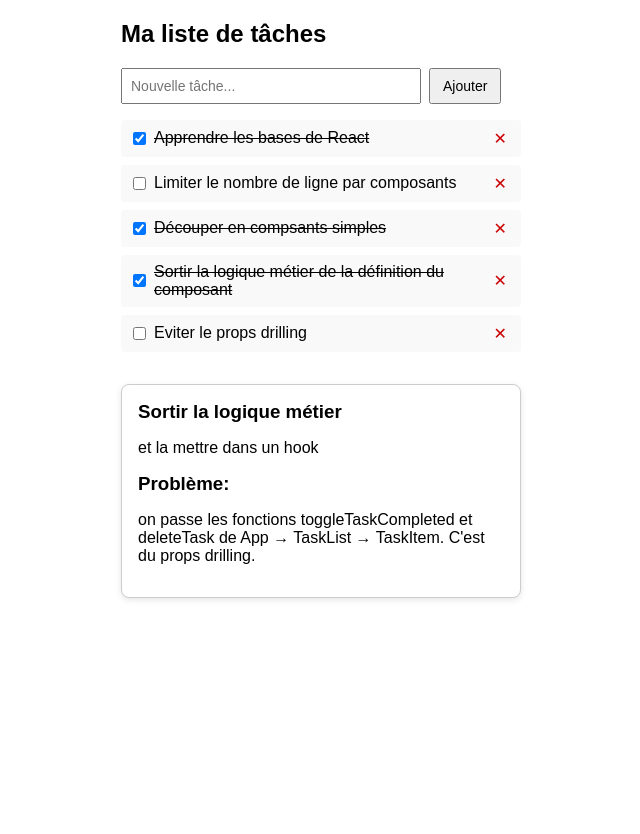
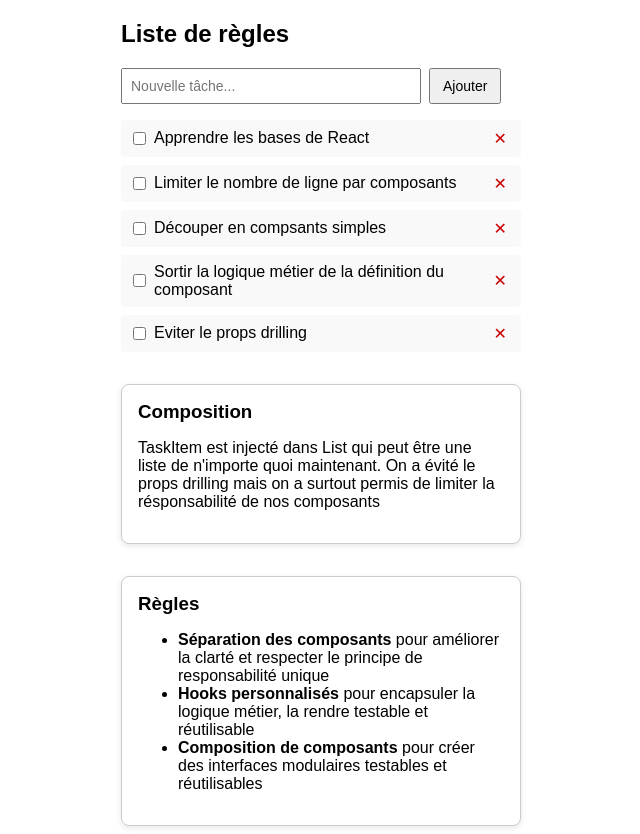
Before and after one commit to manudesir/TasklistExample, a React (Create React App) app: page / in a window 1280 px wide. Shown: the whole page, without its empty margins (319-959 px from the left). Before the commit the page ends 800 px from the top, so only its background shows below. Built offline with nearby package versions, Linux system fonts and the light colour scheme.

Commit message:
4. Tasklist with composition and Generic types

```diff
--- a/src/App.tsx
+++ b/src/App.tsx
@@ -1,5 +1,6 @@
+import List from "./List";
 import TaskInput from "./TaskInput";
-import TaskList from "./Tasklist";
+import TaskItem from "./TaskItem";
 import useTasks from "./useTasks";
 export type Task = {
   id: number;
@@ -9,11 +10,11 @@ export type Task = {
 const App: React.FC = () => {
   // On initialise le hook avec un tableau de départ
   const { tasks, addTask, toggleTaskCompleted, deleteTask } = useTasks([
-    { id: 1, title: "Apprendre les bases de React", completed: true },
+    { id: 1, title: "Apprendre les bases de React", completed: false },
     { id: 2, title: "Limiter le nombre de ligne par composants", completed: false },
-    { id: 3, title: "Découper en compsants simples", completed: true },
-    { id: 4, title: "Sortir la logique métier de la définition du composant", completed: true },
-    { id: 4, title: "Eviter le props drilling", completed: false },
+    { id: 3, title: "Découper en compsants simples", completed: false },
+    { id: 4, title: "Sortir la logique métier de la définition du composant", completed: false },
+    { id: 5, title: "Eviter le props drilling", completed: false },
   ]);
 
   return (
@@ -24,12 +25,19 @@ const App: React.FC = () => {
         fontFamily: "Arial, sans-serif",
       }}
     >
-      <h2>Ma liste de tâches</h2>
+      <h2>Liste de règles</h2>
       <TaskInput onSubmit={addTask} />
-      <TaskList
-        tasks={tasks}
-        onCheck={toggleTaskCompleted}
-        onDelete={deleteTask}
+      <List
+        items={tasks}
+        renderItem={(task) => (
+          <TaskItem
+            id={task.id}
+            title={task.title}
+            completed={task.completed}
+            onCheck={toggleTaskCompleted}
+            onDelete={deleteTask}
+          />
+        )}
       />
 
       {/* présentation : slide-style card */}
@@ -43,10 +51,26 @@ const App: React.FC = () => {
           boxShadow: "0 2px 6px rgba(0,0,0,0.1)",
         }}
       >
-        <h3 style={{ marginTop: 0, marginBottom: 12 }}>Sortir la logique métier</h3>
-        <p>et la mettre dans un hook</p>
-        <h3 style={{ marginTop: 0, marginBottom: 12 }}>Problème:</h3>
-        <p>on passe les fonctions toggleTaskCompleted et deleteTask de App → TaskList → TaskItem. C'est du props drilling.</p>
+        <h3 style={{ marginTop: 0, marginBottom: 12 }}>Composition</h3>
+        <p>TaskItem est injecté dans List qui peut être une liste de n'importe quoi maintenant. On a évité le props drilling mais on a surtout permis de limiter la résponsabilité de nos composants</p>
+
+      </div>
+      <div
+        style={{
+          border: "1px solid #ccc",
+          borderRadius: 8,
+          padding: 16,
+          marginTop: 32,
+          background: "#fff",
+          boxShadow: "0 2px 6px rgba(0,0,0,0.1)",
+        }}
+      >
+        <h3 style={{ marginTop: 0, marginBottom: 12 }}>Règles</h3>
+        <ul>
+          <li><b>Séparation des composants</b> pour améliorer la clarté et respecter le principe de responsabilité unique</li>
+          <li><b>Hooks personnalisés</b> pour encapsuler la logique métier, la rendre testable et réutilisable</li>
+          <li><b>Composition de composants</b> pour créer des interfaces modulaires testables et réutilisables</li>
+        </ul>
       </div>
     </div>
   );
--- /dev/null
+++ b/src/List.tsx
@@ -0,0 +1,22 @@
+// List.tsx
+import React from "react";
+
+type ListProps<T> = {
+  items: T[];
+  renderItem: (item: T) => React.ReactNode;
+};
+
+function List<T>({ items, renderItem }: ListProps<T>): JSX.Element {
+  if (items.length === 0) {
+    return <p>Aucune item pour le moment.</p>;
+  }
+  return (
+    <ul style={{ listStyle: "none", padding: 0 }}>
+      {items.map((item, i) => (
+        <React.Fragment key={i}>{renderItem(item)}</React.Fragment>
+      ))}
+    </ul>
+  );
+}
+
+export default List;
--- a/src/Tasklist.tsx
+++ /dev/null
@@ -1,32 +0,0 @@
-// TaskList.tsx
-import React from "react";
-import { Task } from "./App";
-import TaskItem from "./TaskItem";
-
-interface TaskListProps {
-  tasks: Task[];
-  onCheck: (id: number) => void;
-  onDelete: (id: number) => void;
-}
-
-const TaskList: React.FC<TaskListProps> = ({ tasks, onCheck, onDelete }) => {
-  if (tasks.length === 0) {
-    return <p>Aucune tâche pour le moment.</p>;
-  }
-  return (
-    <ul style={{ listStyle: "none", padding: 0 }}>
-      {tasks.map((task) => (
-        <TaskItem
-          key={task.id}
-          id={task.id}
-          title={task.title}
-          completed={task.completed}
-          onCheck={onCheck}
-          onDelete={onDelete}
-        />
-      ))}
-    </ul>
-  );
-};
-
-export default TaskList;
```
